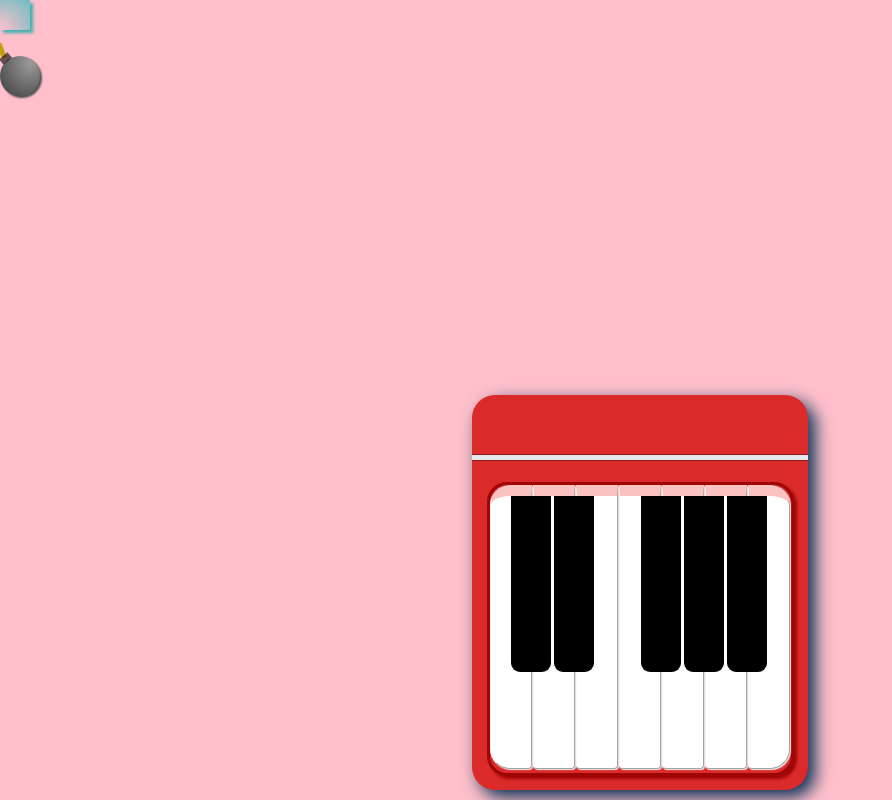
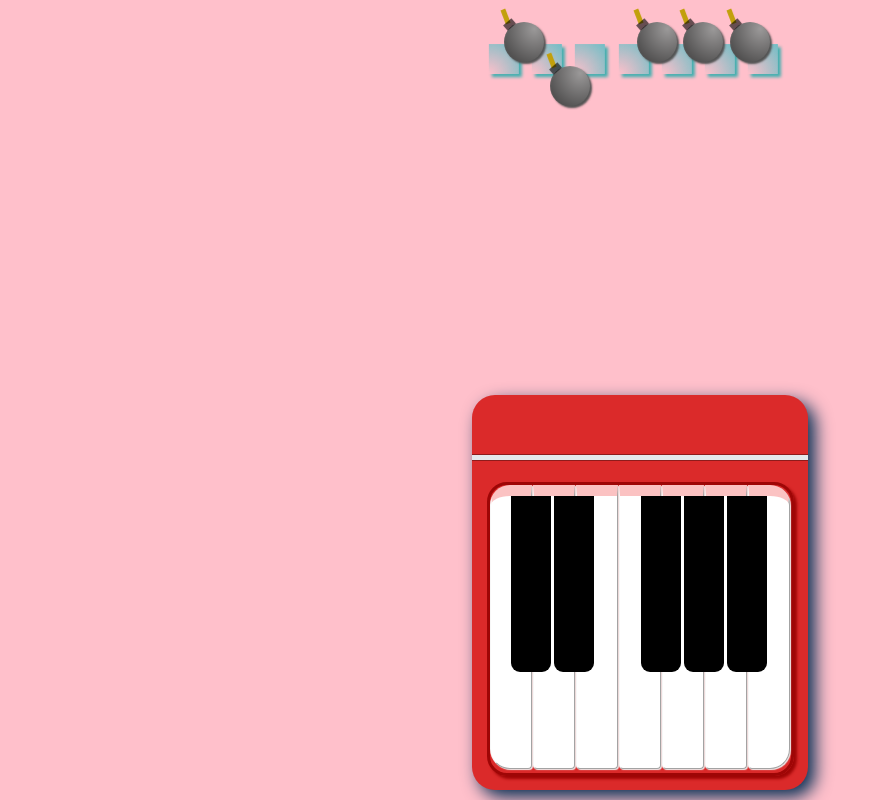
Before and after one commit to qiong1999/refactor-finger-jumping, a Vue app: page / in a window 1280 px wide. Shown: the whole page, without its empty margins (0-892 px from the left). Built offline with nearby package versions, Linux system fonts and the light colour scheme.

Commit message:
完成了炸弹和方块的移动轨迹绘制

```diff
--- a/src/views/home.vue
+++ b/src/views/home.vue
@@ -1,13 +1,49 @@
 <template>
   <div class="home">
-    <block />
-    <bomb />
-    <piano
-    :position="state.position"
-    :bottom="state.bottom"
-    :left="state.left"
-    :transform="state.transform"
+    <div class="blockTrack">
+       <span>
+         <block />
+       </span>
+       <span>
+          <block />
+       </span>
+       <span>
+          <block />
+       </span>
+       <span>
+          <block />
+       </span>
+       <span>
+          <block />
+       </span>
+       <span>
+          <block />
+       </span>
+       <span>
+          <block />
+       </span>
+    </div>
+    <div class="bombTrack">
+       <span>
+         <bomb />
+       </span>
+       <span>
+         <bomb />
+       </span>
+       <span>
+         <bomb />
+       </span>
+       <span>
+         <bomb />
+       </span>
+       <span>
+         <bomb />
+       </span>
+    </div>
+    <div class="content">
+      <piano
      />
+    </div>
   </div>
 </template>
 
@@ -24,9 +60,11 @@ export default {
     bomb
   },
   setup () {
+    const blockList = [1, 2, 3, 4, 5, 6, 7]
+    const bombList = [1, 2, 3, 4, 5]
     const state = reactive({
       position: 'absolute;',
-      bottom: '10px;',
+      bottom: '17px;',
       left: '50%;',
       transform: 'translate(-50%);'
     })
@@ -45,4 +83,63 @@ export default {
    height:100vh;
    background:pink;
 }
+.content{
+  position:absolute;
+  bottom:10px;
+  left:50%;
+  transform: translate(-50%);
+}
+.blockTrack,.bombTrack{
+  display:inline-block;
+  position:absolute;
+  top:0;
+  bottom:21rem;
+  left:50%;
+  transform:translate(-50%);
+}
+.blockTrack{
+ & span{
+  display:inline-block;
+  width:2.7rem;
+  animation:blockRun 10s infinite;
+}
+}
+@keyframes blockRun {
+   0%{
+     transform: translateY(0px);
+   }
+   10%{
+     transform:translateY(200px)
+   }
+   20%{
+     transform:translateY(300px);
+   }
+   30%{
+     transform:translateY(500px);
+   }
+ }
+.bombTrack{
+ & span {
+   display:inline-block;
+   width:2.9rem;
+ }
+ & span:nth-child(2){
+   margin-right:2.5rem;
+    animation:bombRun 10s infinite;
+ }
+}
+@keyframes bombRun {
+   0%{
+     transform: translateY(0px);
+   }
+   10%{
+     transform:translateY(250px)
+   }
+   20%{
+     transform:translateY(370px);
+   }
+   30%{
+     transform:translateY(500px);
+   }
+ }
 </style>
```
